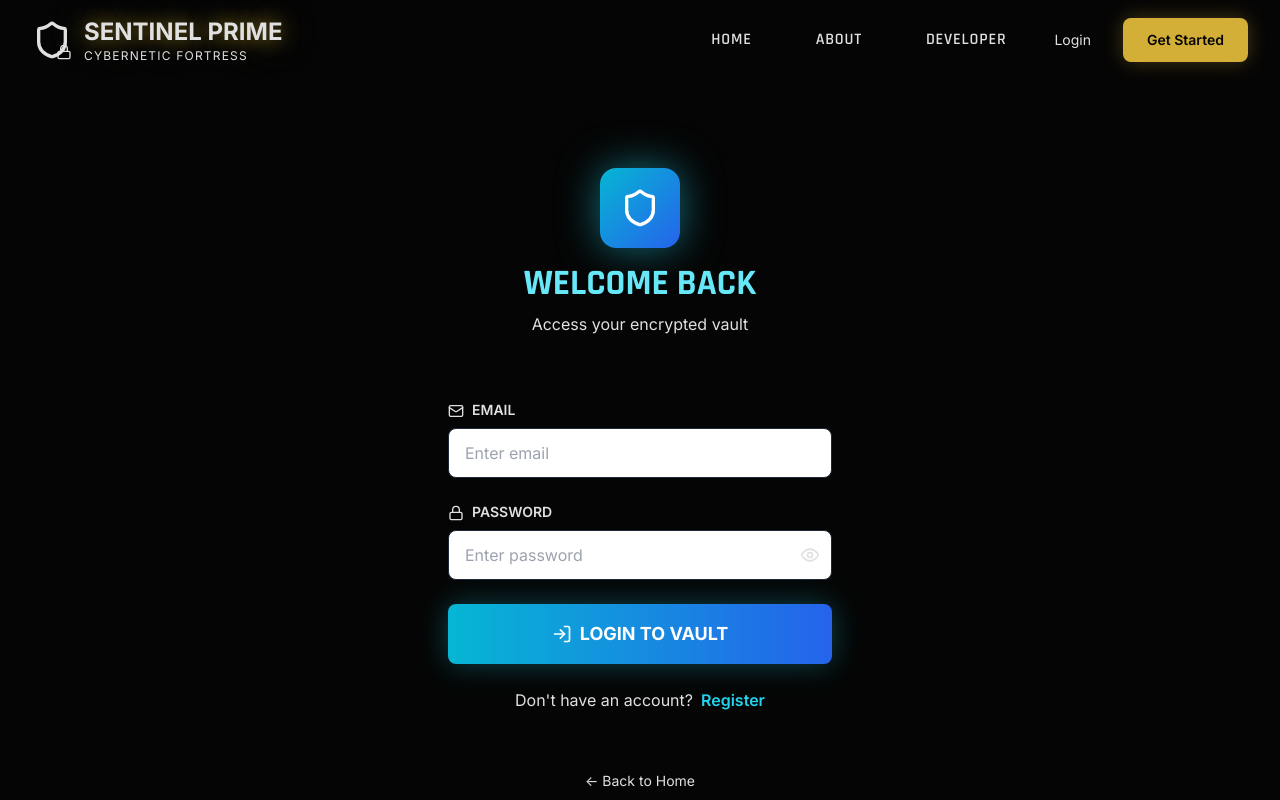
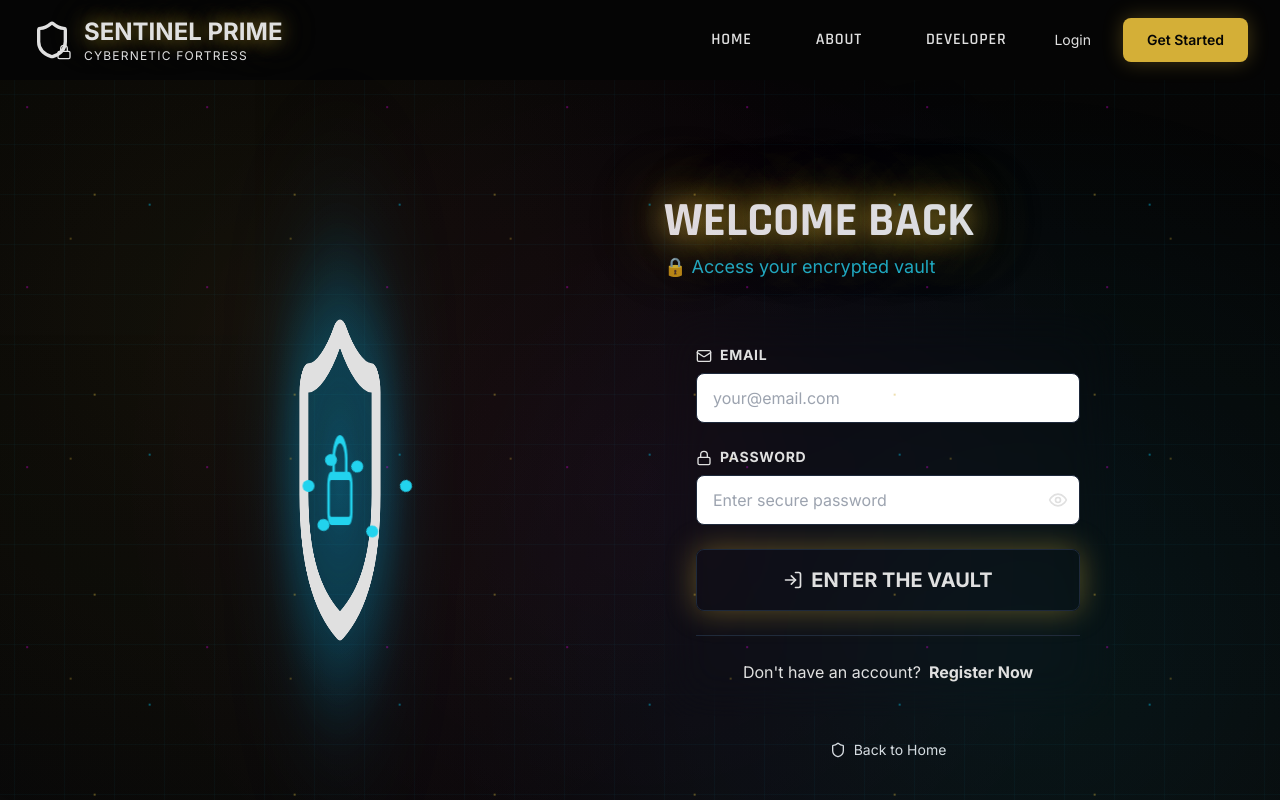
Before and after one commit to KushRadhanpura/sentinel-prime, a React (Vite) app in the folder frontend/: page /login in a window 1280 px wide. Shown: the top 800 px of the page. Built offline with nearby package versions, Linux system fonts and the light colour scheme.

Commit message:
🎨 Restore original login page UI with rotating shield
- Added large rotating 3D shield animation
- Restored dark blue/cyan cyberpunk theme
- Added orbiting particle effects
- Gold accent colors and glow effects
- Improved form styling and spacing
- Two-column layout with animation on left

```diff
--- a/frontend/src/pages/LoginPage.jsx
+++ b/frontend/src/pages/LoginPage.jsx
@@ -45,44 +45,100 @@ const LoginPage = () => {
 
   return (
     <PublicLayout>
-      <div className="min-h-screen flex items-center justify-center px-4 py-20">
+      <div className="min-h-screen flex items-center justify-center px-4 py-20 grid-bg">
+        <div className="grid lg:grid-cols-2 gap-12 max-w-6xl w-full items-center">
+          {/* Left Side - 3D Shield Animation */}
           <motion.div
-          initial={{ opacity: 0, y: 20 }}
-          animate={{ opacity: 1, y: 0 }}
-          transition={{ duration: 0.6 }}
-          className="w-full max-w-md"
+            initial={{ opacity: 0, x: -50 }}
+            animate={{ opacity: 1, x: 0 }}
+            transition={{ duration: 0.8 }}
+            className="hidden lg:flex items-center justify-center"
+          >
+            <div className="relative w-[400px] h-[400px]">
+              {/* Rotating Shield */}
+              <motion.div
+                animate={{ rotateY: 360 }}
+                transition={{ duration: 8, repeat: Infinity, ease: "linear" }}
+                className="absolute inset-0 flex items-center justify-center"
+                style={{ perspective: '1000px' }}
+              >
+                <Shield
+                  className="w-[350px] h-[350px] text-gold drop-shadow-2xl"
+                  style={{
+                    filter: 'drop-shadow(0 0 60px rgba(0, 191, 255, 0.8)) drop-shadow(0 0 100px rgba(0, 191, 255, 0.5))',
+                  }}
+                />
+                {/* Lock in center */}
+                <div className="absolute top-1/2 left-1/2 -translate-x-1/2 -translate-y-1/2">
+                  <motion.div
+                    animate={{ scale: [1, 1.1, 1] }}
+                    transition={{ duration: 2, repeat: Infinity }}
+                  >
+                    <Lock
+                      className="w-24 h-24 text-cyan-400"
+                      style={{
+                        filter: 'drop-shadow(0 0 30px rgba(0, 191, 255, 0.8))',
+                      }}
+                    />
+                  </motion.div>
+                </div>
+              </motion.div>
+
+              {/* Orbiting Particles */}
+              {[...Array(6)].map((_, i) => (
+                <motion.div
+                  key={i}
+                  className="absolute w-3 h-3 bg-cyan-400 rounded-full"
+                  style={{
+                    top: '50%',
+                    left: '50%',
+                  }}
+                  animate={{
+                    rotate: 360,
+                    x: Math.cos((i * Math.PI * 2) / 6) * 150,
+                    y: Math.sin((i * Math.PI * 2) / 6) * 150,
+                  }}
+                  transition={{
+                    duration: 4,
+                    repeat: Infinity,
+                    ease: "linear",
+                    delay: i * 0.2,
+                  }}
+                />
+              ))}
+            </div>
+          </motion.div>
+
+          {/* Right Side - Form */}
+          <motion.div
+            initial={{ opacity: 0, x: 50 }}
+            animate={{ opacity: 1, x: 0 }}
+            transition={{ duration: 0.8 }}
+            className="w-full max-w-md mx-auto lg:mx-0"
           >
             {/* Header */}
-          <div className="text-center mb-8">
-            <motion.div
-              initial={{ scale: 0 }}
-              animate={{ scale: 1 }}
-              transition={{ delay: 0.2, type: 'spring' }}
-              className="inline-block mb-4"
-            >
-              <div className="w-20 h-20 mx-auto bg-gradient-to-br from-cyan-500 to-blue-600 rounded-2xl flex items-center justify-center shadow-[0_0_40px_rgba(34,211,238,0.5)]">
-                <Shield className="w-10 h-10 text-white" />
-              </div>
-            </motion.div>
-            <h1 className="text-4xl font-rajdhani font-bold text-cyan-300 mb-2">
+            <div className="text-center lg:text-left mb-8">
+              <h1 className="text-5xl font-rajdhani font-bold mb-2">
+                <span className="text-gradient-gold glow-gold-strong">
                   {isLogin ? 'WELCOME BACK' : 'JOIN SENTINEL'}
+                </span>
               </h1>
-            <p className="text-silver/70">
+              <p className="text-cyan-400/80 text-lg">
                 {isLogin
-                ? 'Access your encrypted vault'
-                : 'Create your secure account'}
+                  ? '🔒 Access your encrypted vault'
+                  : '🛡️ Create your secure account'}
               </p>
             </div>
 
             {/* Form Card */}
-          <div className="glass-card border-cyan-500/30 p-8">
+            <div className="glass-card border-gold/30 p-8 backdrop-blur-xl">
               {error && (
                 <motion.div
                   initial={{ opacity: 0, x: -20 }}
                   animate={{ opacity: 1, x: 0 }}
                   className="mb-6 p-4 bg-red-500/10 border border-red-500/30 rounded-lg"
                 >
-                <p className="text-red-400 text-sm font-mono">{error}</p>
+                  <p className="text-red-400 text-sm font-mono">⚠️ {error}</p>
                 </motion.div>
               )}
 
@@ -90,7 +146,7 @@ const LoginPage = () => {
                 {/* Username (Register only) */}
                 {!isLogin && (
                   <div>
-                  <label className="block text-sm font-rajdhani font-semibold text-silver mb-2">
+                    <label className="block text-sm font-rajdhani font-bold text-gold mb-2 uppercase tracking-wider">
                       <User className="w-4 h-4 inline mr-2" />
                       USERNAME
                     </label>
@@ -100,15 +156,15 @@ const LoginPage = () => {
                       value={formData.username}
                       onChange={handleChange}
                       required={!isLogin}
-                    className="w-full px-4 py-3 bg-dark-lighter border border-silver/20 rounded-lg text-silver focus:border-cyan-500 focus:outline-none transition-colors"
-                    placeholder="Enter username"
+                      className="w-full px-4 py-3 bg-dark-lighter/50 border border-gold/20 rounded-lg text-silver focus:border-gold focus:outline-none transition-all duration-300 focus:shadow-[0_0_20px_rgba(212,175,55,0.3)]"
+                      placeholder="Choose a username"
                     />
                   </div>
                 )}
 
                 {/* Email */}
                 <div>
-                <label className="block text-sm font-rajdhani font-semibold text-silver mb-2">
+                  <label className="block text-sm font-rajdhani font-bold text-gold mb-2 uppercase tracking-wider">
                     <Mail className="w-4 h-4 inline mr-2" />
                     EMAIL
                   </label>
@@ -118,14 +174,14 @@ const LoginPage = () => {
                     value={formData.email}
                     onChange={handleChange}
                     required
-                  className="w-full px-4 py-3 bg-dark-lighter border border-silver/20 rounded-lg text-silver focus:border-cyan-500 focus:outline-none transition-colors"
-                  placeholder="Enter email"
+                    className="w-full px-4 py-3 bg-dark-lighter/50 border border-gold/20 rounded-lg text-silver focus:border-gold focus:outline-none transition-all duration-300 focus:shadow-[0_0_20px_rgba(212,175,55,0.3)]"
+                    placeholder="your@email.com"
                   />
                 </div>
 
                 {/* Password */}
                 <div>
-                <label className="block text-sm font-rajdhani font-semibold text-silver mb-2">
+                  <label className="block text-sm font-rajdhani font-bold text-gold mb-2 uppercase tracking-wider">
                     <Lock className="w-4 h-4 inline mr-2" />
                     PASSWORD
                   </label>
@@ -136,13 +192,13 @@ const LoginPage = () => {
                       value={formData.password}
                       onChange={handleChange}
                       required
-                    className="w-full px-4 py-3 bg-dark-lighter border border-silver/20 rounded-lg text-silver focus:border-cyan-500 focus:outline-none transition-colors pr-12"
-                    placeholder="Enter password"
+                      className="w-full px-4 py-3 bg-dark-lighter/50 border border-gold/20 rounded-lg text-silver focus:border-gold focus:outline-none transition-all duration-300 focus:shadow-[0_0_20px_rgba(212,175,55,0.3)] pr-12"
+                      placeholder="Enter secure password"
                     />
                     <button
                       type="button"
                       onClick={() => setShowPassword(!showPassword)}
-                    className="absolute right-3 top-1/2 -translate-y-1/2 text-silver/50 hover:text-cyan-400 transition-colors"
+                      className="absolute right-3 top-1/2 -translate-y-1/2 text-silver/50 hover:text-gold transition-colors"
                     >
                       {showPassword ? (
                         <EyeOff className="w-5 h-5" />
@@ -159,24 +215,24 @@ const LoginPage = () => {
                   whileTap={{ scale: 0.98 }}
                   type="submit"
                   disabled={isLoading}
-                className="w-full py-4 bg-gradient-to-r from-cyan-500 to-blue-600 hover:from-cyan-400 hover:to-blue-500 text-white font-rajdhani font-bold text-lg rounded-lg transition-all duration-300 disabled:opacity-50 disabled:cursor-not-allowed shadow-[0_0_30px_rgba(34,211,238,0.3)] hover:shadow-[0_0_40px_rgba(34,211,238,0.5)]"
+                  className="w-full py-4 bg-gradient-to-r from-gold to-gold/80 hover:from-gold/90 hover:to-gold text-dark font-rajdhani font-black text-xl rounded-lg transition-all duration-300 disabled:opacity-50 disabled:cursor-not-allowed shadow-[0_0_30px_rgba(212,175,55,0.4)] hover:shadow-[0_0_50px_rgba(212,175,55,0.6)] border border-gold"
                 >
                   {isLoading ? (
                     <span className="flex items-center justify-center">
-                    <div className="w-5 h-5 border-2 border-white border-t-transparent rounded-full animate-spin mr-3"></div>
-                    PROCESSING...
+                      <div className="w-5 h-5 border-2 border-dark border-t-transparent rounded-full animate-spin mr-3"></div>
+                      AUTHENTICATING...
                     </span>
                   ) : (
                     <span className="flex items-center justify-center">
                       {isLogin ? (
                         <>
                           <LogIn className="w-5 h-5 mr-2" />
-                        LOGIN TO VAULT
+                          ENTER THE VAULT
                         </>
                       ) : (
                         <>
                           <UserPlus className="w-5 h-5 mr-2" />
-                        CREATE ACCOUNT
+                          JOIN SENTINEL PRIME
                         </>
                       )}
                     </span>
@@ -185,14 +241,14 @@ const LoginPage = () => {
               </form>
 
               {/* Toggle Mode */}
-            <div className="mt-6 text-center">
+              <div className="mt-6 text-center pt-6 border-t border-gold/20">
                 <p className="text-silver/70">
                   {isLogin ? "Don't have an account?" : 'Already have an account?'}
                   <button
                     onClick={toggleMode}
-                  className="ml-2 text-cyan-400 hover:text-cyan-300 font-semibold transition-colors"
+                    className="ml-2 text-gold hover:text-gold/80 font-bold transition-colors glow-gold-subtle"
                   >
-                  {isLogin ? 'Register' : 'Login'}
+                    {isLogin ? 'Register Now' : 'Login Here'}
                   </button>
                 </p>
               </div>
@@ -202,12 +258,14 @@ const LoginPage = () => {
             <div className="mt-6 text-center">
               <Link
                 to="/"
-              className="text-silver/60 hover:text-cyan-400 transition-colors text-sm"
+                className="text-silver/60 hover:text-gold transition-colors text-sm inline-flex items-center"
               >
-              ← Back to Home
+                <Shield className="w-4 h-4 mr-2" />
+                Back to Home
               </Link>
             </div>
           </motion.div>
+        </div>
       </div>
     </PublicLayout>
   );
```
Lines whose indentation alone changed are shown as unchanged.
